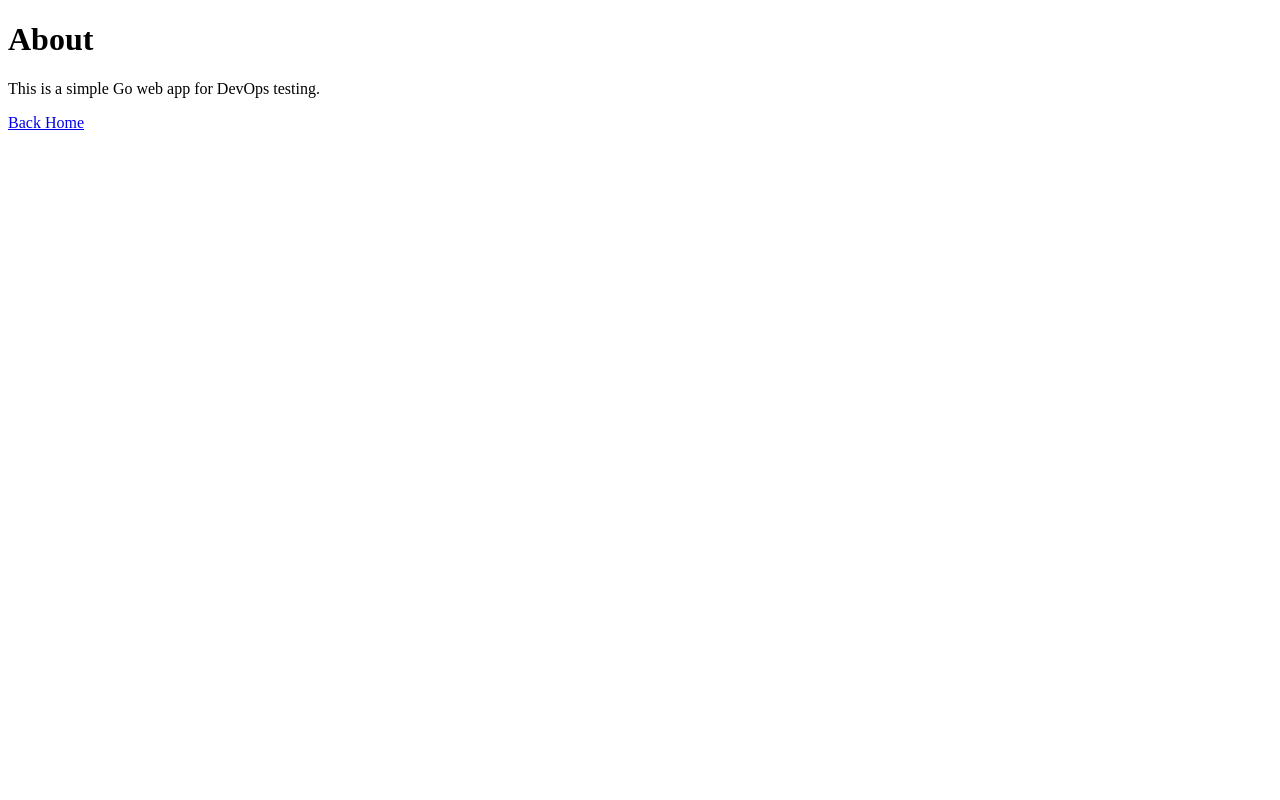
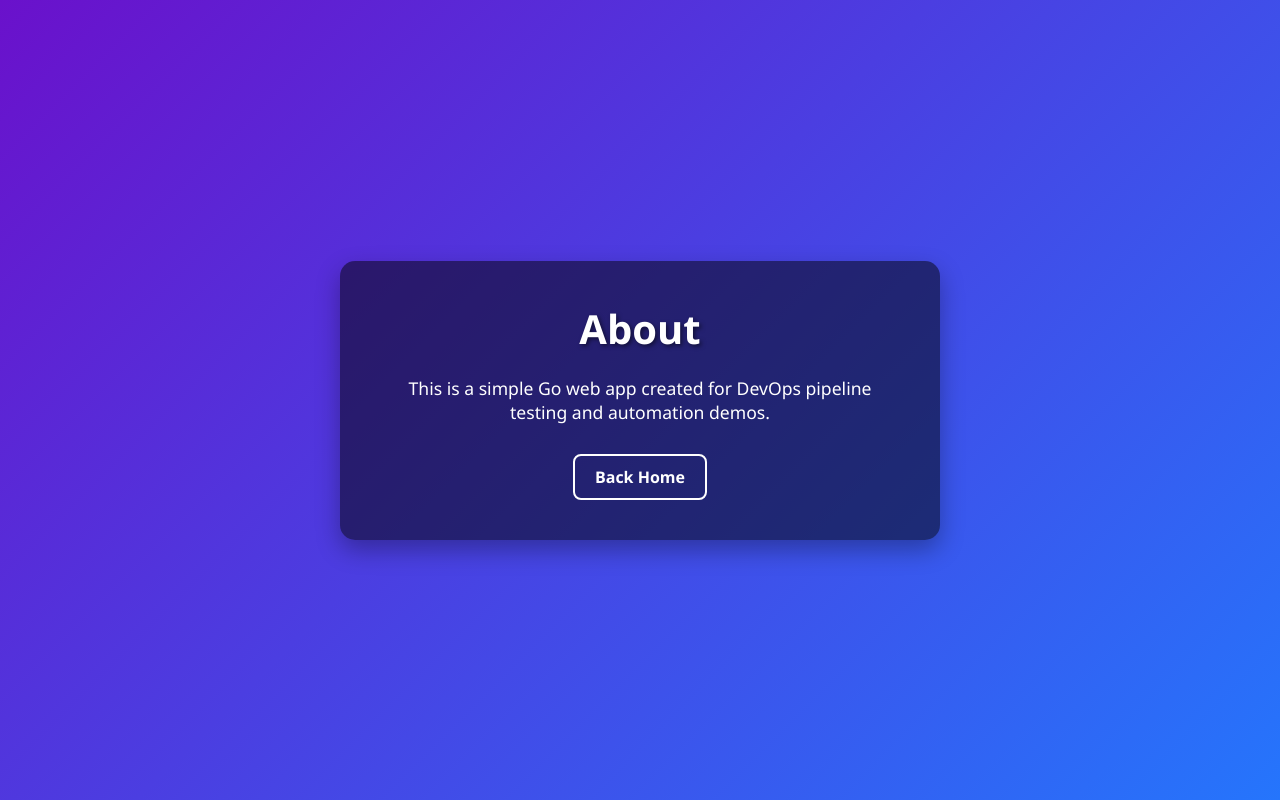
Before and after one commit to thrilokkvn/go-web-app, a plain HTML site: page static/about.html in a window 1280 px wide. Drawn offline with Linux system fonts and the light colour scheme.

Commit message:
feat: v2 of go-web-app with updated UI

```diff
--- a/static/about.html
+++ b/static/about.html
@@ -1,9 +1,72 @@
 <!DOCTYPE html>
-<html>
-<head><title>About</title></head>
+<html lang="en">
+<head>
+  <meta charset="UTF-8">
+  <meta name="viewport" content="width=device-width, initial-scale=1.0">
+  <title>About</title>
+  <style>
+    * {
+      margin: 0;
+      padding: 0;
+      box-sizing: border-box;
+      font-family: 'Segoe UI', Tahoma, Geneva, Verdana, sans-serif;
+    }
+
+    body {
+      min-height: 100vh;
+      display: flex;
+      justify-content: center;
+      align-items: center;
+      background: linear-gradient(135deg, #6a11cb 0%, #2575fc 100%);
+      color: #fff;
+      text-align: center;
+      padding: 20px;
+    }
+
+    .container {
+      background-color: rgba(0, 0, 0, 0.5);
+      padding: 40px 60px;
+      border-radius: 15px;
+      box-shadow: 0 10px 25px rgba(0, 0, 0, 0.3);
+      max-width: 600px;
+      width: 100%;
+    }
+
+    h1 {
+      font-size: 2.5rem;
+      margin-bottom: 20px;
+      text-shadow: 2px 2px 4px rgba(0,0,0,0.5);
+    }
+
+    p {
+      margin-bottom: 30px;
+      font-size: 1.1rem;
+    }
+
+    a {
+      display: inline-block;
+      text-decoration: none;
+      color: #fff;
+      border: 2px solid #fff;
+      border-radius: 8px;
+      padding: 10px 20px;
+      transition: all 0.3s ease;
+      font-weight: bold;
+    }
+
+    a:hover {
+      background-color: #fff;
+      color: #2575fc;
+      transform: translateY(-3px);
+      box-shadow: 0 5px 15px rgba(0,0,0,0.2);
+    }
+  </style>
+</head>
 <body>
-  <h1>About</h1>
-  <p>This is a simple Go web app for DevOps testing.</p>
-  <a href="/home">Back Home</a>
+  <div class="container">
+    <h1>About</h1>
+    <p>This is a simple Go web app created for DevOps pipeline testing and automation demos.</p>
+    <a href="/home">Back Home</a>
+  </div>
 </body>
 </html>
```
Also changed, not shown: static/contact.html (+36 -5 lines), static/index.html (+5 -4 lines), static/item.html (+36 -5 lines), static/products.html (+39 -7 lines), static/images/golang-website.png (deleted).
